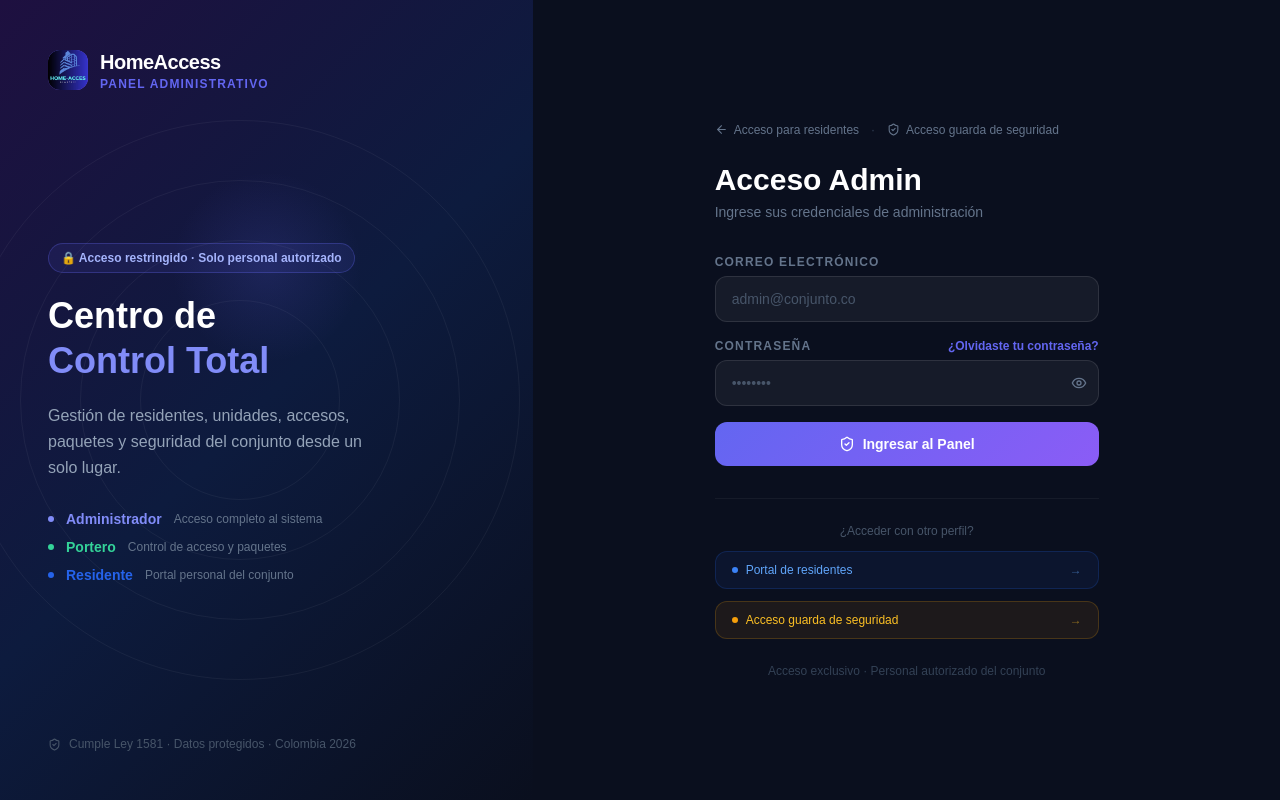
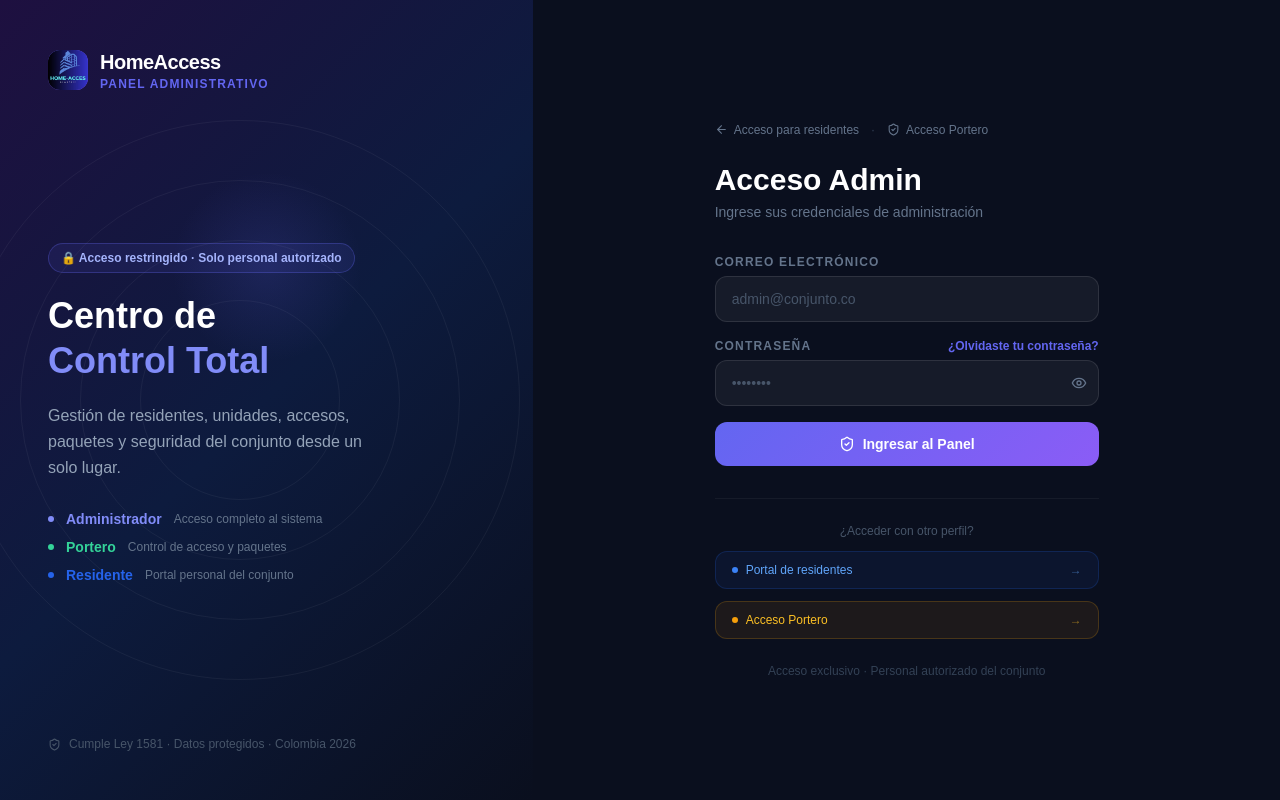
Before and after one commit to LeKarola33/HomeAccess_Frontend, a React (Vite) app: page /admin/login in a window 1280 px wide. Built offline with nearby package versions, Linux system fonts and the light colour scheme; no server answers.

Commit message:
Change 'Acceso guarda de seguridad' to 'Acceso Portero'

```diff
--- a/src/pages/auth/AdminLoginPage.jsx
+++ b/src/pages/auth/AdminLoginPage.jsx
@@ -238,7 +238,7 @@ const AdminLoginPage = () => {
                 <Link to="/securityguard/login"
                   className="inline-flex items-center gap-1.5 text-xs text-slate-500 hover:text-amber-400 transition-colors">
                   <ShieldCheck size={13} />
-                  Acceso guarda de seguridad
+                  Acceso Portero
                 </Link>
               </div>
             </div>
@@ -362,7 +362,7 @@ const AdminLoginPage = () => {
                   style={{ background: 'rgba(245,158,11,0.08)', border: '1px solid rgba(245,158,11,0.2)', color: '#fbbf24' }}>
                   <div className="flex items-center gap-2">
                     <div className="w-1.5 h-1.5 rounded-full bg-amber-500" />
-                    Acceso guarda de seguridad
+                    Acceso Portero
                   </div>
                   <span className="opacity-50 group-hover:opacity-100 transition-opacity">→</span>
                 </Link>
```
